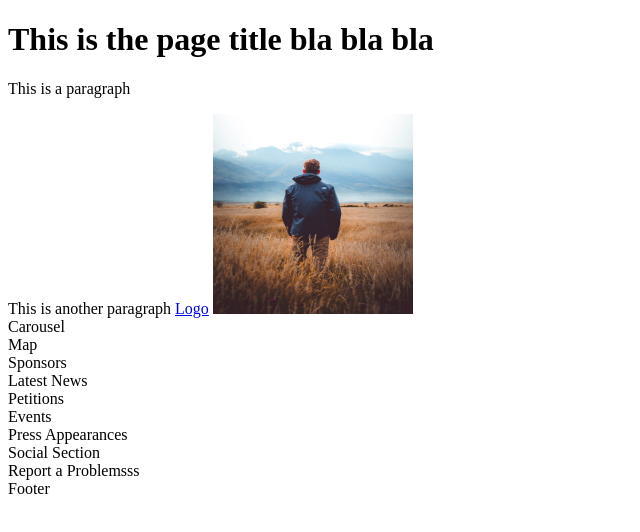
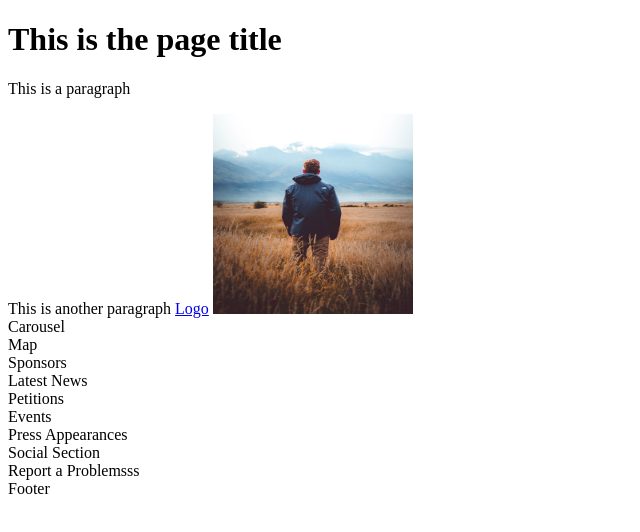
Before and after one commit to Mitz0ne/EM-DevAcadEMy, a plain HTML site: page index.html in a window 1280 px wide. Shown: the whole page, without its empty margins (0-640 px from the left). Drawn offline with Linux system fonts and the light colour scheme.

Commit message:
Changed according to code review

```diff
--- a/index.html
+++ b/index.html
@@ -4,7 +4,7 @@
      </head>
   <body>
     <header>
-        <h1>This is the page title bla bla bla</h1>
+        <h1>This is the page title</h1>
         <p title="This can be read by hovering it">This is a <span>paragraph</span></p>
         <span title="This can be read by hovering it">This is another paragraph</span>
         <a href="www.google.com">Logo</a>
```
